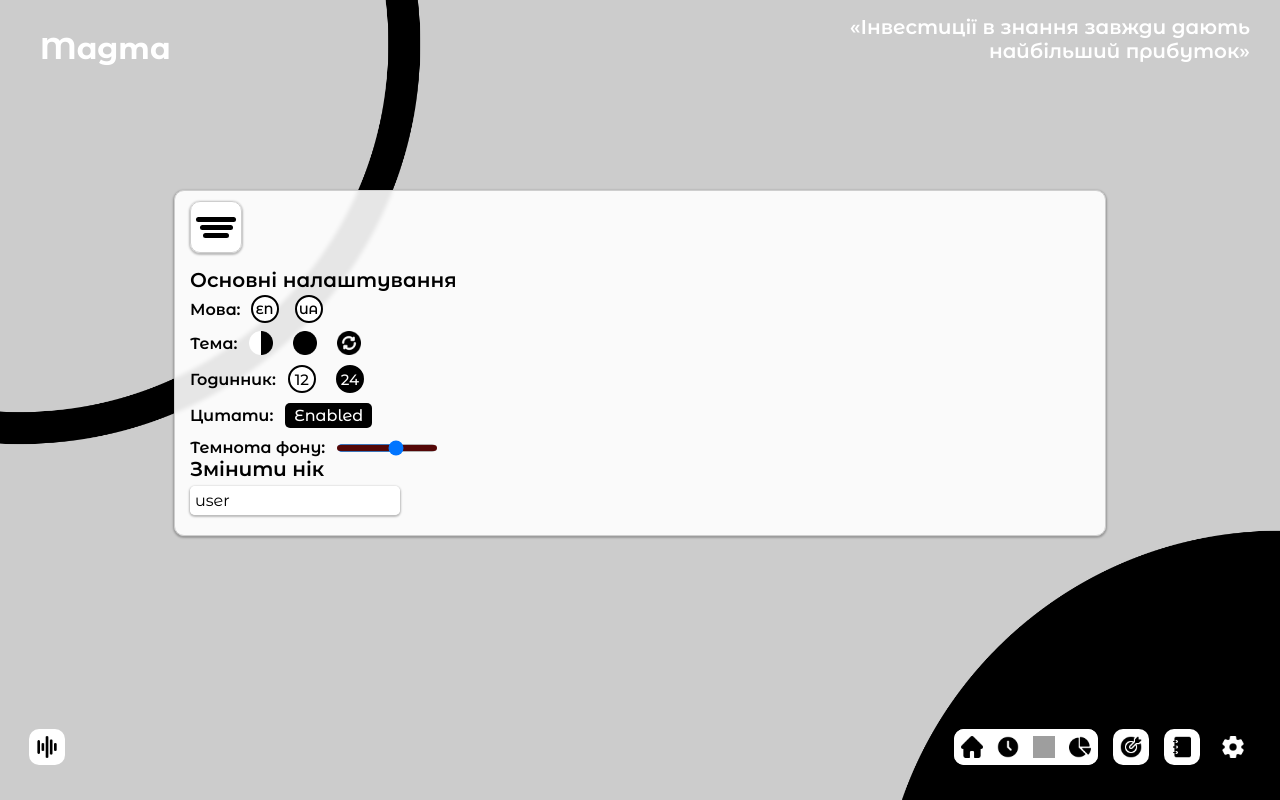
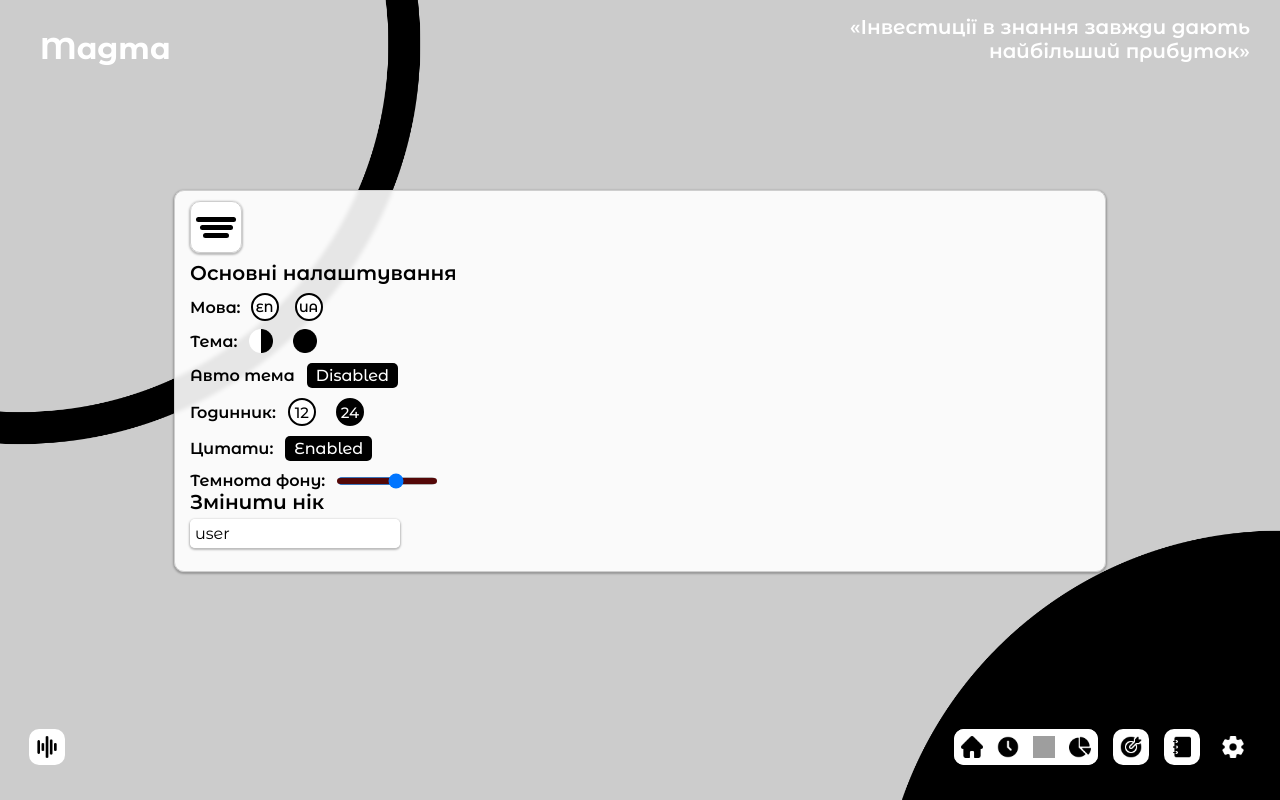
Before and after one commit to adattoweb/magma, a React (Vite) app: page /magma/settings in a window 1280 px wide. Built offline with nearby package versions, Linux system fonts and the light colour scheme; grey boxes are pictures that could not be loaded.

Commit message:
v0.6.5 imrpoved settings page

```diff
--- a/src/App.jsx
+++ b/src/App.jsx
@@ -18,7 +18,7 @@ import Note from "./pages/Notebook/Note"
 import { Routes, Route, useLocation } from "react-router-dom";
 
 export default function App() {
-  let array = [["magma-clock", "24"], ["magma-quotes", "true"], ["magma-darkness", "20"], ["settings-lang", "ua"], ["magma-theme", "light"], ["magma-name", "user"], ["settings-bg", "0"], ["settings-customize-theme", "not choosed"]]
+  let array = [["magma-clock", "24"], ["magma-quotes", "true"], ["magma-darkness", "20"], ["settings-lang", "ua"], ["settings-theme", "light"], ["magma-name", "user"], ["settings-bg", "0"], ["settings-customize-theme", "not choosed"]]
 
   for(let i = 0; i < array.length; i++){
     if(!localStorage.getItem(array[i][0])) localStorage.setItem(array[i][0], array[i][1])
--- a/src/pages/Settings/Settings.css
+++ b/src/pages/Settings/Settings.css
@@ -4,11 +4,15 @@
 .settings__main{
     padding: 10px 15px 20px 15px;
     width: 900px;
-    min-height: 300px;
+    min-height: 350px;
     border-radius: 10px;
     display: flex;
     flex-direction: column;
     gap: 15px;
+}
+.maintab{
+    position: absolute;
+    top: 70px;
 }
 .settings__block{
     display: flex;
--- a/src/pages/Settings/Settings.jsx
+++ b/src/pages/Settings/Settings.jsx
@@ -1,17 +1,15 @@
 import "./Settings.css"
-import white from "../../assets/white.png"
-import black from "../../assets/black.png"
 import general from "../../assets/home.png"
 import themeIcon from "../../assets/themeIcon.png"
 import info from "../../assets/info.png"
-import update from "../../assets/update.png"
-
-import { useState } from 'react'
 
 import Burger from "../../components/Burger/Burger"
 import Info from "./components/Info"
 import Carousel from "./components/Carousel"
 import SettingsBlock from "./components/SettingsBlock"
+import Main from "./components/Main"
+
+import { useState } from 'react'
 
 
 export default function Settings({ onChange }) {
@@ -19,18 +17,6 @@ export default function Settings({ onChange }) {
     const isEn = localStorage.getItem("settings-lang") === "en";
 
     const [choosed, setChoosed] = useState(+localStorage.getItem("settings-bg"))
-
-    function EditNick() {
-        const [nick, setNick] = useState(localStorage.getItem("magma-name"))
-        return (
-            <input className="editnick newblock" type="text" placeholder="adattoweb123" value={nick} onChange={(e) => {
-                if (e.target.value.length < 20) {
-                    setNick(e.target.value)
-                    localStorage.setItem("magma-name", e.target.value)
-                }
-            }} />
-        )
-    }
     function TabItem({ isActive, setActive, children }) {
         return (
             <div className={isActive ? "tab__item active" : "tab__item"} onClick={setActive}>{children}</div>
@@ -54,87 +40,19 @@ export default function Settings({ onChange }) {
             </>
         )
     }
-    const [isTwelve, setIsTwelve] = useState(localStorage.getItem("magma-clock") === "12")
-    const [isQuotesEnabled, setIsQuotesEnabled] = useState(localStorage.getItem("magma-quotes") === "true")
-    const [darkness, setDarkness] = useState(+localStorage.getItem("magma-darkness"))
 
     return (
         <div className="settings content">
             <div className="settings__main newblock">
                 <Tab />
                 <div>
-                    {tabSelect === 0 && <><SettingsBlock header={isEn ? "Main Settings" : "Основні налаштування"}>
-                        <div className="settings__lang">
-                            <p className="settings__name">{isEn ? "Language:" : "Мова:"}</p>
-                            <div className="settings__select">
-                                <p className="lang__select" onClick={() => {
-                                    localStorage.setItem("settings-lang", "en");
-                                    onChange();
-                                }}>EN</p>
-                                <p className="lang__select" onClick={() => {
-                                    localStorage.setItem("settings-lang", "ua");
-                                    onChange();
-                                }}>UA</p>
-                            </div>
-                        </div>
-                        <div className="settings__theme settings__lang">
-                            <p className="settings__name">{isEn ? "Theme:" : "Тема:"}</p>
-                            <div className="settings__select">
-                                <img src={white} onClick={() => {
-                                    localStorage.setItem("settings-theme", "light");
-                                    onChange();
-                                }} />
-                                <img src={black} onClick={() => {
-                                    localStorage.setItem("settings-theme", "dark");
-                                    onChange();
-                                }} />
-                                <img className="settings__auto" src={update} onClick={() => {
-                                    localStorage.setItem("settings-theme", "auto");
-                                    onChange();
-                                }} />
-                            </div>
-                        </div>
-                        <div className="settings__theme settings__lang">
-                            <p className="settings__name">{isEn ? "Clock:" : "Годинник:"}</p>
-                            <div className="settings__select">
-                                <p className={isTwelve ? "clock__item active" : "clock__item"} onClick={() => {
-                                    setIsTwelve(true)
-                                    localStorage.setItem("magma-clock", "12")
-                                }}>12</p>
-                                <p className={isTwelve ? "clock__item" : "clock__item active"} onClick={() => {
-                                    setIsTwelve(false)
-                                    localStorage.setItem("magma-clock", "24")
-                                }}>24</p>
-                            </div>
-                        </div>
-                        <div className="settings__theme settings__lang">
-                            <p className="settings__name">{isEn ? "Quotes:" : "Цитати:"}</p>
-                            <div className="settings__btn" onClick={() => {
-                                setIsQuotesEnabled(!isQuotesEnabled)
-                                localStorage.setItem("magma-quotes", `${!isQuotesEnabled ? "true" : "false"}`)
-                                onChange()
-                            }}>
-                                {isQuotesEnabled ? "Enabled" : "Disabled"}
-                            </div>
-                        </div>
-                        <div className="settings__theme settings__lang">
-                            <p className="settings__name">{isEn ? "Background darkness" : "Темнота фону:"}</p>
-                            <input type="range" min="5" max="30" step="1" value={darkness} onChange={(e) => {
-                                setDarkness(e.target.value)
-                                localStorage.setItem("magma-darkness", e.target.value)
-                                onChange()
-                            }}/>
-                        </div>
-                    </SettingsBlock>
-                        <SettingsBlock header={isEn ? "Edit nickname" : "Змінити нік"}>
-                            <EditNick />
-                        </SettingsBlock></>}
+                    {tabSelect === 0 && <Main onChange={onChange}/>}
                     {tabSelect === 1 && <SettingsBlock header={isEn ? "Background image" : "Фонове зображення"}>
-                        <Carousel choosed={choosed} setChoosed={setChoosed}/>
+                        <Carousel choosed={choosed} setChoosed={setChoosed} />
                     </SettingsBlock>}
                     {tabSelect === 2 && <>
                         <SettingsBlock>
-                            <Info/>
+                            <Info />
                         </SettingsBlock>
                         <SettingsBlock header={isEn ? "Version" : "Версія"}>
                             <p className="settings__name">{isEn ? "Current version: Magma Local 0.5.5" : "Поточна версія: Magma Local 0.5.5"}</p>
--- /dev/null
+++ b/src/pages/Settings/components/EditNick.jsx
@@ -0,0 +1,13 @@
+import { useState } from "react"
+
+export default function EditNick() {
+    const [nick, setNick] = useState(localStorage.getItem("magma-name"))
+    return (
+        <input className="editnick newblock" type="text" placeholder="adattoweb123" value={nick} onChange={(e) => {
+            if (e.target.value.length < 20) {
+                setNick(e.target.value)
+                localStorage.setItem("magma-name", e.target.value)
+            }
+        }} />
+    )
+}
--- /dev/null
+++ b/src/pages/Settings/components/Main.jsx
@@ -0,0 +1,83 @@
+import black from "../../../assets/black.png"
+import update from "../../../assets/update.png"
+import white from "../../../assets/white.png"
+import SettingsBlock from "./SettingsBlock"
+import SettingsItem from "./SettingsItem"
+import EditNick from "./EditNick"
+
+import { useState } from "react"
+
+export default function Main({ onChange }) {
+    const localTheme = localStorage.getItem("settings-theme")
+    const [isTwelve, setIsTwelve] = useState(localStorage.getItem("magma-clock") === "12")
+    const [isQuotesEnabled, setIsQuotesEnabled] = useState(localStorage.getItem("magma-quotes") === "true")
+    const [darkness, setDarkness] = useState(+localStorage.getItem("magma-darkness"))
+    const [isAuto, setIsAuto] = useState(localTheme === "auto")
+    const isEn = localStorage.getItem("settings-lang") === "en";
+    return (
+        <div className="maintab"><SettingsBlock header={isEn ? "Main Settings" : "Основні налаштування"}>
+            <SettingsItem header={isEn ? "Language:" : "Мова:"}>
+                <div className="settings__select">
+                    <p className="lang__select" onClick={() => {
+                        localStorage.setItem("settings-lang", "en");
+                        onChange();
+                    }}>EN</p>
+                    <p className="lang__select" onClick={() => {
+                        localStorage.setItem("settings-lang", "ua");
+                        onChange();
+                    }}>UA</p>
+                </div>
+            </SettingsItem>
+            <SettingsItem header={isEn ? "Theme:" : "Тема:"}>
+                <div className="settings__select">
+                    <img src={white} onClick={() => {
+                        localStorage.setItem("settings-theme", "light");
+                        onChange();
+                    }} />
+                    <img src={black} onClick={() => {
+                        localStorage.setItem("settings-theme", "dark");
+                        onChange();
+                    }} />
+                </div>
+            </SettingsItem>
+            <SettingsItem header={isEn ? "Auto theme" : "Авто тема"}>
+                <div className="settings__btn" onClick={() => {
+                    localStorage.setItem("settings-theme", "auto")
+                    localTheme !== "auto" && setIsAuto(true)
+                    onChange()}}>
+                    {isAuto && localTheme === "auto" ? "Enabled" : "Disabled"}
+                </div>
+            </SettingsItem>
+            <SettingsItem header={isEn ? "Clock:" : "Годинник:"}>
+                <div className="settings__select">
+                    <p className={isTwelve ? "clock__item active" : "clock__item"} onClick={() => {
+                        setIsTwelve(true)
+                        localStorage.setItem("magma-clock", "12")
+                    }}>12</p>
+                    <p className={isTwelve ? "clock__item" : "clock__item active"} onClick={() => {
+                        setIsTwelve(false)
+                        localStorage.setItem("magma-clock", "24")
+                    }}>24</p>
+                </div>
+            </SettingsItem>
+            <SettingsItem header={isEn ? "Quotes:" : "Цитати:"}>
+                <div className="settings__btn" onClick={() => {
+                    setIsQuotesEnabled(!isQuotesEnabled)
+                    localStorage.setItem("magma-quotes", `${!isQuotesEnabled ? "true" : "false"}`)
+                    onChange()}}>
+                    {isQuotesEnabled ? "Enabled" : "Disabled"}
+                </div>
+            </SettingsItem>
+            <SettingsItem header={isEn ? "Background darkness" : "Темнота фону:"}>
+                <input type="range" min="5" max="30" step="1" value={darkness} onChange={(e) => {
+                    setDarkness(e.target.value)
+                    localStorage.setItem("magma-darkness", e.target.value)
+                    onChange()
+                }} />
+            </SettingsItem>
+        </SettingsBlock>
+            <SettingsBlock header={isEn ? "Edit nickname" : "Змінити нік"}>
+                <EditNick />
+            </SettingsBlock></div>
+    )
+}
--- /dev/null
+++ b/src/pages/Settings/components/SettingsItem.jsx
@@ -0,0 +1,8 @@
+export default function SettingsItem({ header, children }) {
+    return (
+        <div className="settings__theme settings__lang">
+            <p className="settings__name">{header}</p>
+            {children}
+        </div>
+    )
+}
```
Also changed, not shown: src/pages/Calendar/Calendar.css (+4 -4 lines), 1 other file (tests, documents, lock files or other folders).
